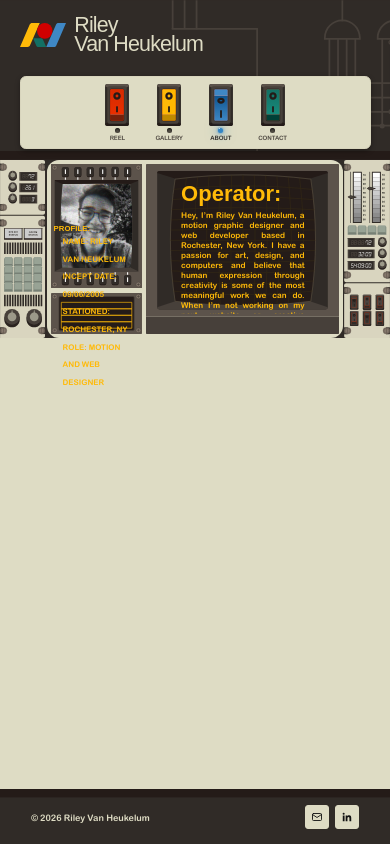
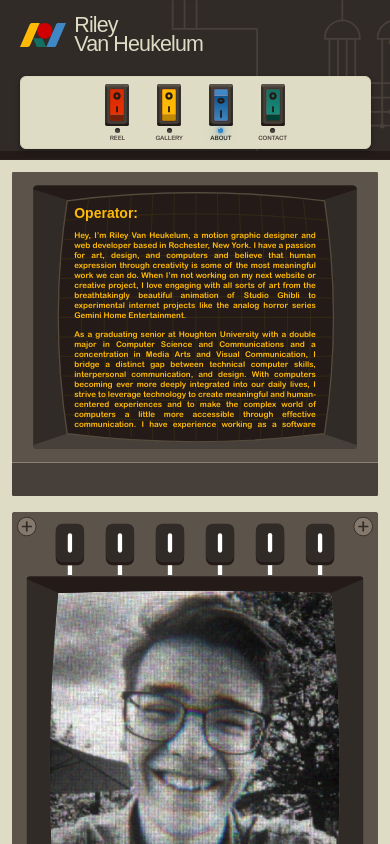
Before and after one commit to Asc3nded05/DigitalPortfolio, a React (Vite) app: page /about in a window 390 px wide. Shown: the top 844 px of the page. Built offline with nearby package versions, Linux system fonts and the light colour scheme; a web font is replaced by a local one.

Commit message:
Made improvements to responsive design of the About Me page.

```diff
--- a/src/components/AboutCRT.tsx
+++ b/src/components/AboutCRT.tsx
@@ -2,23 +2,23 @@ import crtFrame from '../assets/About Me CRT TV.svg'
 
 function AboutCRT() {
   return (
-    <div className="relative w-full container-type:inline-size">
-      {/* ==========================================================
-          SCREEN CONTENT
-          ========================================================== */}
+    <div className="relative w-full min-w-0 container-type:inline-size">
+      {/* SCREEN CONTENT */}
       <div
         className="
           absolute
           left-[12%]
           right-[12%]
           top-[6%]
-          bottom-[12%]
+          bottom-[20%]
           z-20
           overflow-hidden
-          px-[6%]
-          py-[5%]
+          px-[5%]
+          py-[4%]
           font-rounded
-          text-[clamp(8px,1.35cqw,16.5px)]
+          text-[clamp(8px,.85cqw,22px)]
+          max-[1200px]:text-[clamp(8px,1.75cqw,20px)]
+          max-[1920px]:text-[clamp(8px,1.1cqw,20px)]
           font-bold
           leading-[1.25]
           text-[#ffba08]
@@ -29,7 +29,7 @@ function AboutCRT() {
           className="
             mb-[4%]
             font-paroxysm
-            text-[clamp(22px,4cqw,54px)]
+            text-[clamp(14px,3cqw,54px)]
             leading-none
           "
         >
@@ -37,38 +37,41 @@ function AboutCRT() {
         </h1>
 
         <p>
-          Hey, I’m Riley Van Heukelum, a motion graphic designer and web developer based in Rochester, New York. I have a passion for art, design,
-          and computers and believe that human expression through creativity is some of the most meaningful work we can do. When I’m not working on
-          my next website or creative project, I love engaging with all sorts of art from the breathtakingly beautiful animation of Studio Ghibli to
-           experimental internet projects like the analog horror series Gemini Home Entertainment.
+          Hey, I’m Riley Van Heukelum, a motion graphic designer and web
+          developer based in Rochester, New York. I have a passion for art,
+          design, and computers and believe that human expression through
+          creativity is some of the most meaningful work we can do. When I’m
+          not working on my next website or creative project, I love engaging
+          with all sorts of art from the breathtakingly beautiful animation
+          of Studio Ghibli to experimental internet projects like the analog
+          horror series Gemini Home Entertainment.
         </p>
 
         <p className="mt-[4%]">
-          As a graduating senior at Houghton University with a double major in Computer Science and Communications with a concentration in Media Arts
-          and Visual Communication, I bridge a unique gap between technical computer skills, interpersonal communication, and design. With computers
-          becoming ever more deeply integrated into our daily lives, I stive to leverage technology to create meaningful and human-centered experiences
-          and to make the complex world of computers a little more accessible through effective communication. I have experience working as a software
-          developer and have invested in my Houghton community by co-founding the Student Independent Designers and Artists club and by serving as a
-          proctor and teacher’s assistant helping run the school creative computer lab. I’m deeply motivated, constantly curious, and always ready to
-          learn whatever new tools, software, and skills I need to pursue whatever project comes my way next.
+          As a graduating senior at Houghton University with a double major
+          in Computer Science and Communications and a concentration in
+          Media Arts and Visual Communication, I bridge a distinct gap
+          between technical computer skills, interpersonal communication,
+          and design. With computers becoming ever more deeply integrated
+          into our daily lives, I strive to leverage technology to create
+          meaningful and human-centered experiences and to make the complex
+          world of computers a little more accessible through effective
+          communication. I have experience working as a software developer
+          and have invested in my Houghton community by co-founding the
+          Student Independent Designers and Artists club and by serving as
+          a proctor and teacher’s assistant helping run the school's media
+          computer lab. I’m deeply motivated, constantly curious, and always
+          ready to learn whatever new tools, software, and skills I need to
+          pursue whatever project comes my way next.
         </p>
       </div>
 
-      {/* ==========================================================
-          PHYSICAL CRT FRAME
-          ========================================================== */}
+      {/* PHYSICAL CRT FRAME */}
       <img
         src={crtFrame}
         alt=""
         aria-hidden="true"
-        className="
-            relative
-            z-10
-            block
-            h-auto
-            w-full
-            select-none
-        "
+        className="relative z-10 block h-auto w-full select-none"
         draggable="false"
       />
     </div>
--- a/src/components/layout/Header.tsx
+++ b/src/components/layout/Header.tsx
@@ -108,6 +108,11 @@ function Header() {
 
             min-[655px]:top-1/2
             min-[655px]:-translate-y-1/2
+
+            min-[800px]:left-[3.5%]
+            min-[800px]:top-auto
+            min-[800px]:bottom-[30%]
+            min-[800px]:translate-y-0
           "
         >
           <img
@@ -121,6 +126,7 @@ function Header() {
               w-[clamp(34px,12cqw,160px)]
               shrink-0
               object-contain
+              min-[2000px]:w-[clamp(34px,13cqw,220px)]
             "
           />
 
--- a/src/pages/About.tsx
+++ b/src/pages/About.tsx
@@ -7,92 +7,72 @@ import AboutCRT from '../components/AboutCRT'
 
 function About() {
   return (
-    <main className="bg-[#302b27]">
-      <section className="mx-auto w-full max-w-[1942px]">
-        <div
-          className="
-            relative
-            w-full
-            px-[12.1%]
-          "
-        >
-          {/* ==========================================================
-              LEFT SIDEBAR
-              ========================================================== */}
-          <img
-            src={leftSidebar}
-            alt=""
-            aria-hidden="true"
-            className="
-              absolute
-              left-0
-              top-0
-              z-0
-              h-full
-              w-auto
-              select-none
-            "
-            draggable="false"
-          />
+    <main className="bg-[#dedcc4]">
+      <section className="w-full">
+        {/* MOBILE / TABLET LAYOUT */}
+        <div className="grid w-full grid-cols-1 gap-4 min-[1200px]:hidden">
+          <div className="min-w-0">
+            <div className="grid grid-cols-1 gap-4 p-3 sm:p-4">
+              <AboutCRT />
+              <AboutSelfPortrait />
+              <AboutProfile />
+            </div>
+          </div>
+        </div>
 
-          {/* ==========================================================
-              CENTER
-              ========================================================== */}
+        {/* DESKTOP LAYOUT */}
+        <div className="relative hidden w-full min-[1200px]:block">
+          {/* CENTER CONTENT — determines the section's natural height */}
           <div
             className="
               relative
               z-10
+              mx-0
               grid
+              min-w-0
               grid-cols-[424.6fr_896.47fr]
               items-start
               gap-[1.5%]
-              rounded-[.75rem]
+              self-start
               bg-[#dedcc4]
               p-[1.2%]
+              min-[1920px]:ml-[12.1%]
+              min-[1920px]:mr-[12.1%]
             "
           >
-            {/* ========================================================
-                LEFT CENTER COLUMN
-                ======================================================== */}
-            <div
-              className="
-                grid
-                min-w-0
-                aspect-[424.6/793.08]
-                grid-rows-[auto_1fr_auto]
-              "
-            >
+            {/* PORTRAIT + PROFILE */}
+            <div className="grid min-w-0 grid-cols-1 content-start gap-[3%]">
               <AboutSelfPortrait />
-
-              <div />
-
               <AboutProfile />
             </div>
 
-            {/* ========================================================
-                CRT
-                ======================================================== */}
-            <AboutCRT />
+            {/* CRT */}
+            <div className="min-w-0">
+              <AboutCRT />
+            </div>
           </div>
 
-          {/* ==========================================================
-              RIGHT SIDEBAR
-              ========================================================== */}
-          <img
-            src={rightSidebar}
-            alt=""
-            aria-hidden="true"
-            className="
-              absolute
-              right-0
-              top-0
-              z-0
-              h-full
-              w-auto
-              select-none
-            "
-            draggable="false"
-          />
+          {/* LEFT SIDEBAR — does not affect section height */}
+          <div className="pointer-events-none absolute left-0 top-0 z-0 hidden h-full min-[1920px]:block">
+            <img
+              src={leftSidebar}
+              alt=""
+              aria-hidden="true"
+              draggable="false"
+              className="block h-full w-auto max-w-none select-none"
+            />
+          </div>
+
+          {/* RIGHT SIDEBAR — does not affect section height */}
+          <div className="pointer-events-none absolute right-0 top-0 z-0 hidden h-full min-[1920px]:block">
+            <img
+              src={rightSidebar}
+              alt=""
+              aria-hidden="true"
+              draggable="false"
+              className="block h-full w-auto max-w-none select-none"
+            />
+          </div>
         </div>
       </section>
     </main>
--- a/src/pages/Contact.tsx
+++ b/src/pages/Contact.tsx
@@ -8,38 +8,7 @@ function Contact() {
   const [state, handleSubmit] = useForm('xdekppyv')
 
   return (
-    <main className="min-h-screen bg-[#dedcc4] pt-[2vh] pb-[2vh]">
-      {/* ==========================================================
-          PAGE HEADER
-          ========================================================== */}
-      {/* <section className="px-5 pb-8 pt-3 sm:px-8 sm:pb-10">
-        <div
-          className="
-            mx-auto
-            max-w-[1400px]
-            border-b-[8px]
-            border-b-[#5c534b]
-            bg-[#302b27]
-          "
-        >
-          <h1
-            className="
-              px-6
-              py-4
-              font-paroxysm
-              text-[clamp(36px,3.5vw,92px)]
-              leading-none
-              tracking-[-0.04em]
-              text-[#dedcc4]
-              sm:px-7
-              sm:py-5
-            "
-          >
-            Contact
-          </h1>
-        </div>
-      </section> */}
-
+    <main className="bg-[#dedcc4] pt-[2vh] pb-[2vh]">
       {/* ==========================================================
           CONTACT MONITORS
           ========================================================== */}
```
Also changed, not shown: src/components/AboutProfile.tsx (+2 -8 lines).
